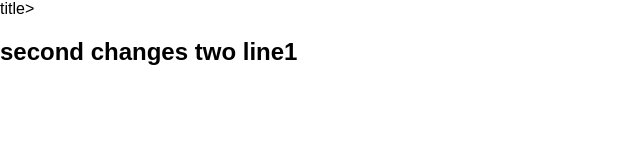
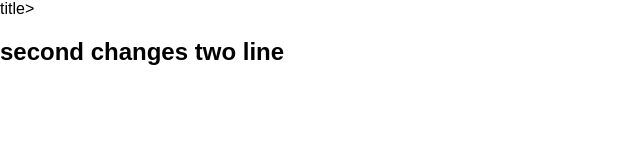
Before and after one commit to Gr2ff/practic-3.04, a plain HTML site: page test.html in a window 1280 px wide. Shown: the full height of the page, 0-640 px from the left. Drawn offline with Linux system fonts and the light colour scheme; files that its build step writes are made by us from their sources.

Commit message:
second changes two line2

```diff
--- a/test.html
+++ b/test.html
@@ -10,5 +10,5 @@
 <body>
 
 </body>
-<h2>second changes two line1</h2>
+<h2>second changes two line</h2>
 </html>
```
